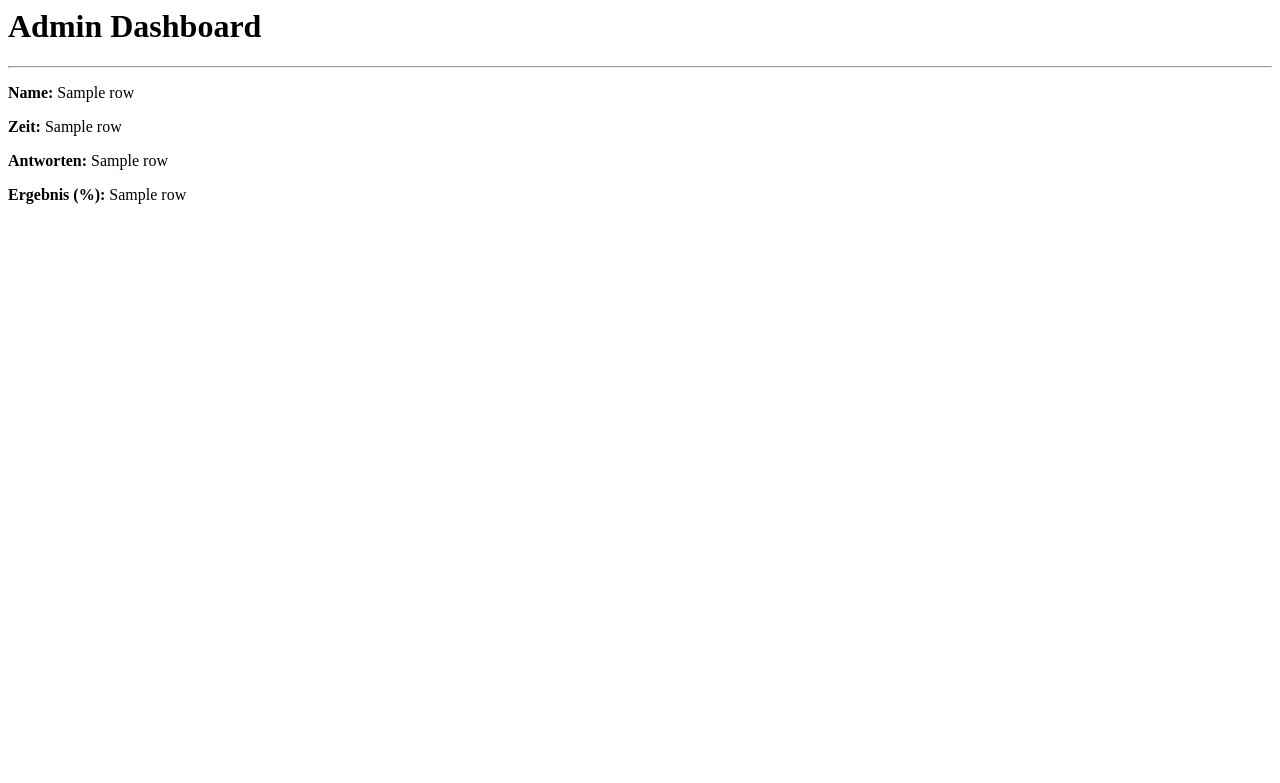
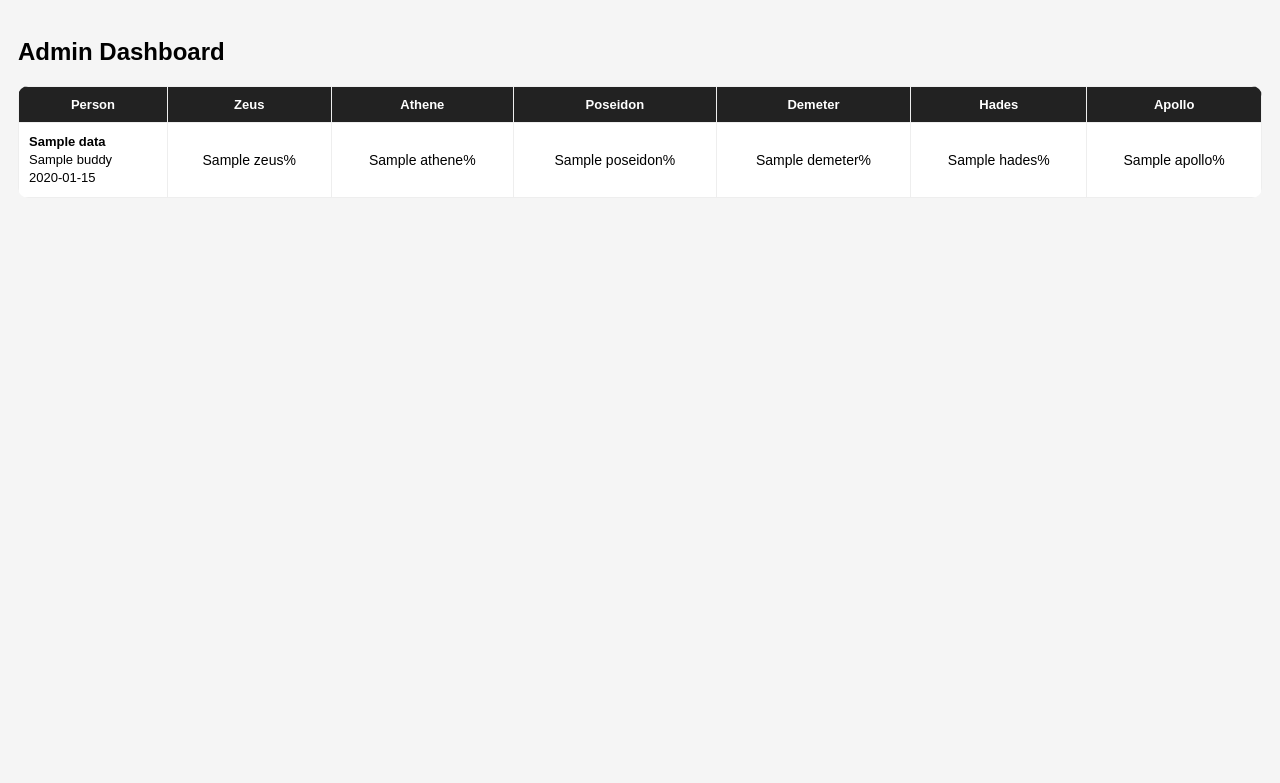
Before and after one commit to Leonie0a/fragebogen-tutwe26, a Flask app: template templates/admin.html in a window 1280 px wide. Shown: the top 783 px of the page. Run offline with Flask 3, Linux system fonts and the light colour scheme; the template is opened without the code that fills it: most values are stand-ins (such as "Sample title", 1, 10 or a date in 2020).

Commit message:
Update Design admin.html

```diff
--- a/templates/admin.html
+++ b/templates/admin.html
@@ -1,9 +1,101 @@
-<h1>Admin Dashboard</h1>
+<!DOCTYPE html>
+<html>
+<head>
+<meta name="viewport" content="width=device-width, initial-scale=1">
 
-{% for row in data %}
-    <hr>
-    <p><b>Name:</b> {{ row[1] }}</p>
-    <p><b>Zeit:</b> {{ row[2] }}</p>
-    <p><b>Antworten:</b> {{ row[3] }}</p>
-    <p><b>Ergebnis (%):</b> {{ row[4] }}</p>
-{% endfor %}
+<style>
+body {
+    font-family: Arial, sans-serif;
+    padding: 10px;
+    background: #f5f5f5;
+}
+
+table {
+    width: 100%;
+    border-collapse: collapse;
+    background: white;
+    border-radius: 10px;
+    overflow: hidden;
+}
+
+th, td {
+    border: 1px solid #eee;
+    padding: 10px;
+    text-align: center;
+    font-size: 14px;
+}
+
+th {
+    background: #222;
+    color: white;
+    font-size: 13px;
+}
+
+.left {
+    text-align: left;
+    font-size: 13px;
+}
+
+.winner {
+    background: #c8f7c5;
+    font-weight: bold;
+}
+
+.row-block {
+    line-height: 1.4;
+}
+
+/* Mobile Scroll */
+.wrapper {
+    overflow-x: auto;
+}
+</style>
+
+</head>
+
+<body>
+
+<h2>Admin Dashboard</h2>
+
+<div class="wrapper">
+
+<table>
+    <tr>
+        <th>Person</th>
+        <th>Zeus</th>
+        <th>Athene</th>
+        <th>Poseidon</th>
+        <th>Demeter</th>
+        <th>Hades</th>
+        <th>Apollo</th>
+    </tr>
+
+    {% for name, buddy, time, result in data %}
+
+    {% set max_value = result.values() | max %}
+
+    <tr>
+        <td class="left">
+            <div class="row-block">
+                <b>{{ name }}</b><br>
+                {% if buddy %}{{ buddy }}<br>{% endif %}
+                {{ time }}
+            </div>
+        </td>
+
+        {% for god in ["Zeus","Athene","Poseidon","Demeter","Hades","Apollo"] %}
+            {% set value = result.get(god, 0) %}
+            <td class="{% if value == max_value and max_value > 0 %}winner{% endif %}">
+                {{ value }}%
+            </td>
+        {% endfor %}
+
+    </tr>
+
+    {% endfor %}
+</table>
+
+</div>
+
+</body>
+</html>
```
